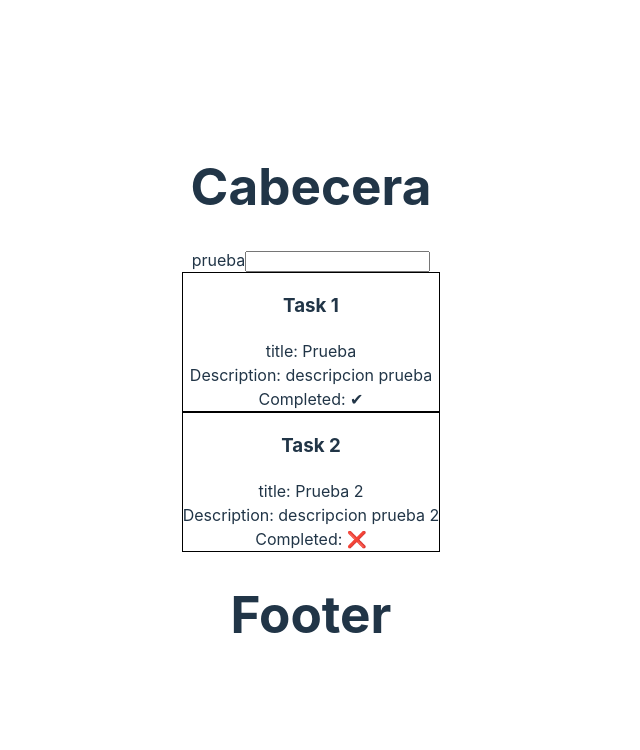
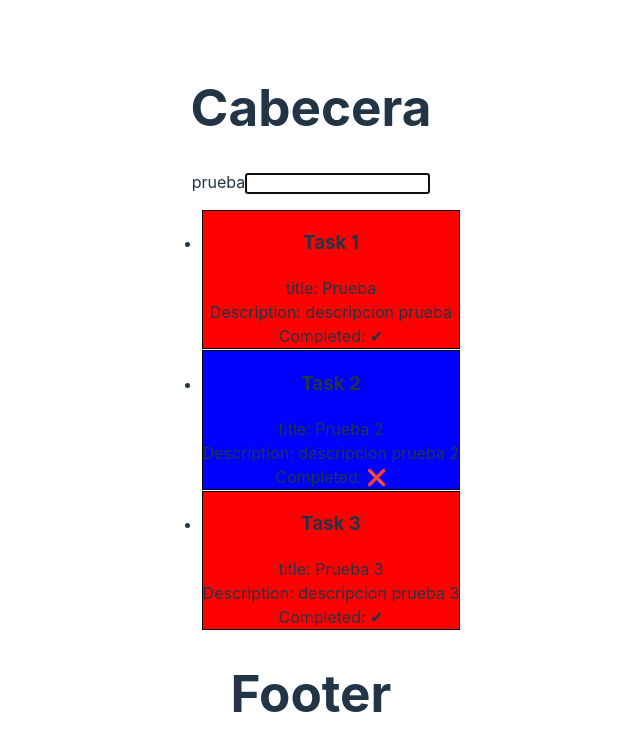
Before and after one commit to lllamas-debug/Curso-React-Dia-1, a React (Vite) app: page / in a window 1280 px wide. Shown: the top 750 px of the page, without its empty margins (329-969 px from the left). Built offline with nearby package versions, Linux system fonts and the light colour scheme.

Commit message:
chore: añadido auto-focus en input

```diff
--- a/src/App.tsx
+++ b/src/App.tsx
@@ -18,6 +18,12 @@ const initialTasks: Task[] = [
     description: 'descripcion prueba 2',
     completed: false,
   },
+  {
+    id: 3,
+    title: 'Prueba 3',
+    description: 'descripcion prueba 3',
+    completed: true,
+  },
 ]
 
 function App() {
@@ -27,7 +33,7 @@ function App() {
     <>
       <div>
         <Layout>
-          <SearchInput label="prueba" value={inputValue} onChange={(texto) => setInputValue(texto)} />
+          <SearchInput label="prueba" value={inputValue} onValueChange={(texto) => setInputValue(texto)} />
           <TaskList tasks={initialTasks} filterText={inputValue} />
         </Layout>
       </div>
--- a/src/components/Input/SearchInput.tsx
+++ b/src/components/Input/SearchInput.tsx
@@ -1,16 +1,29 @@
-import { FC } from 'react'
+import { ChangeEvent, FC, useCallback, useEffect, useRef } from 'react'
 
 interface SearchInputProps {
   label: string
   value: string
-  onChange: (value: string) => void
+  onValueChange: (value: string) => void
 }
 
-const SearchInput: FC<SearchInputProps> = (props) => {
+const SearchInput: FC<SearchInputProps> = ({ label, value, onValueChange }) => {
+  const whenChanged = useCallback(
+    (e: ChangeEvent<HTMLInputElement>) => {
+      onValueChange(e.target.value)
+    },
+    [onValueChange],
+  )
+
+  const inputRef = useRef<HTMLInputElement>(null)
+
+  useEffect(() => {
+    inputRef.current?.focus()
+  })
+
   return (
     <div>
-      <label>{props.label}</label>
-      <input type="text" value={props.value} onChange={(e) => props.onChange(e.target.value)} />
+      <label>{label}</label>
+      <input ref={inputRef} type="text" value={value} onChange={whenChanged} />
     </div>
   )
 }
--- /dev/null
+++ b/src/components/Lists/TaskList.css
@@ -0,0 +1,7 @@
+li:nth-child(odd) {
+    background-color: red;
+}
+
+li:nth-child(even) {
+    background-color: blue;
+}
--- a/src/components/Lists/TaskList.tsx
+++ b/src/components/Lists/TaskList.tsx
@@ -1,6 +1,7 @@
 import React from 'react'
 import { Task } from '../../types'
 import TaskCard from '../TaskCard/TaskCard'
+import './TaskList.css'
 
 interface TaskListProps {
   tasks: Task[]
@@ -9,13 +10,16 @@ interface TaskListProps {
 
 const TaskList: React.FC<TaskListProps> = ({ tasks, filterText }) => {
   return (
-    <>
+    <ul className="taskList">
+      {filterText && <p>filtrando por: {filterText}</p>}
       {tasks
         .filter((task) => task.title.includes(filterText))
         .map((task) => (
-          <TaskCard key={`task-${task.id}`} task={task} />
+          <li key={`li-task-${task.id}`}>
+            <TaskCard key={`task-${task.id}`} task={task} />
+          </li>
         ))}
-    </>
+    </ul>
   )
 }
 
--- a/src/components/TaskCard/TaskCard.css
+++ b/src/components/TaskCard/TaskCard.css
@@ -1,3 +1,5 @@
 .taskCard {
-  border: 1px solid black
+  border: 1px solid black;
+  margin-top: 1px;
+  margin-bottom: 1px
 }
```
